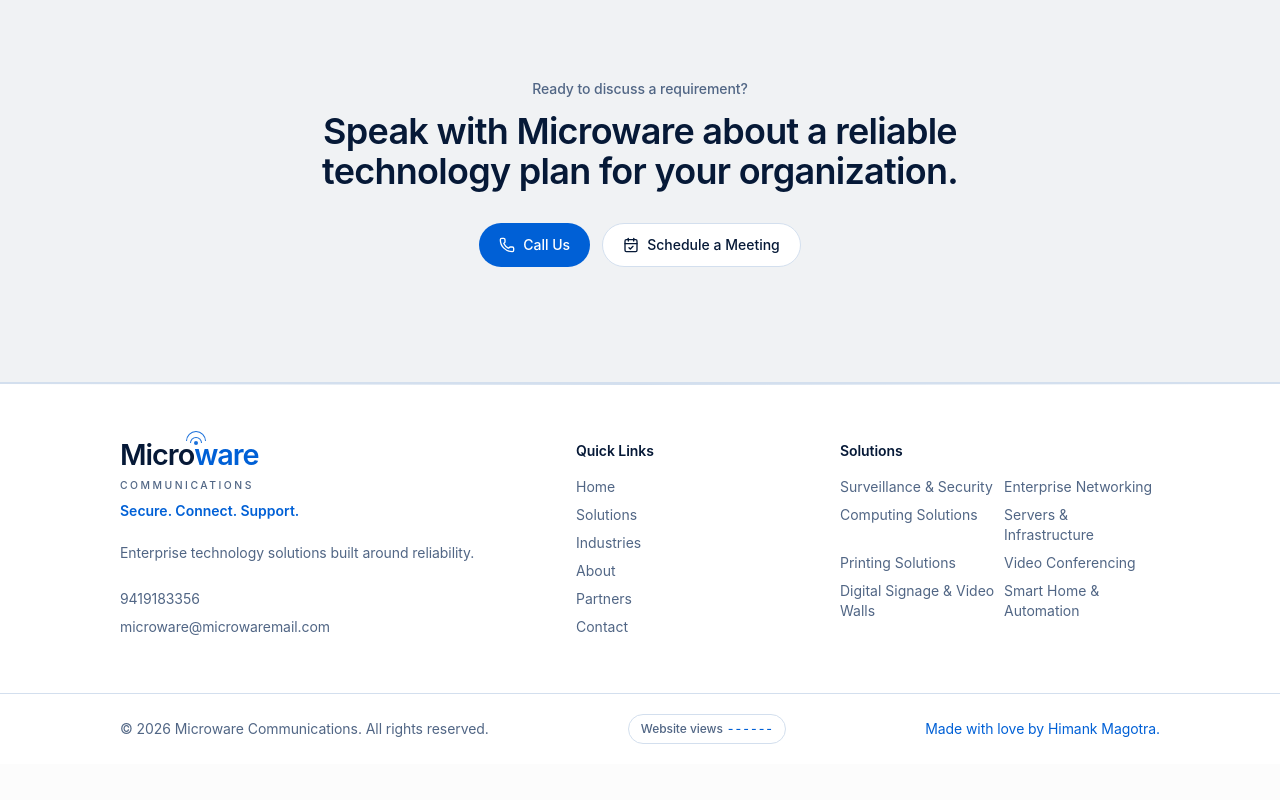
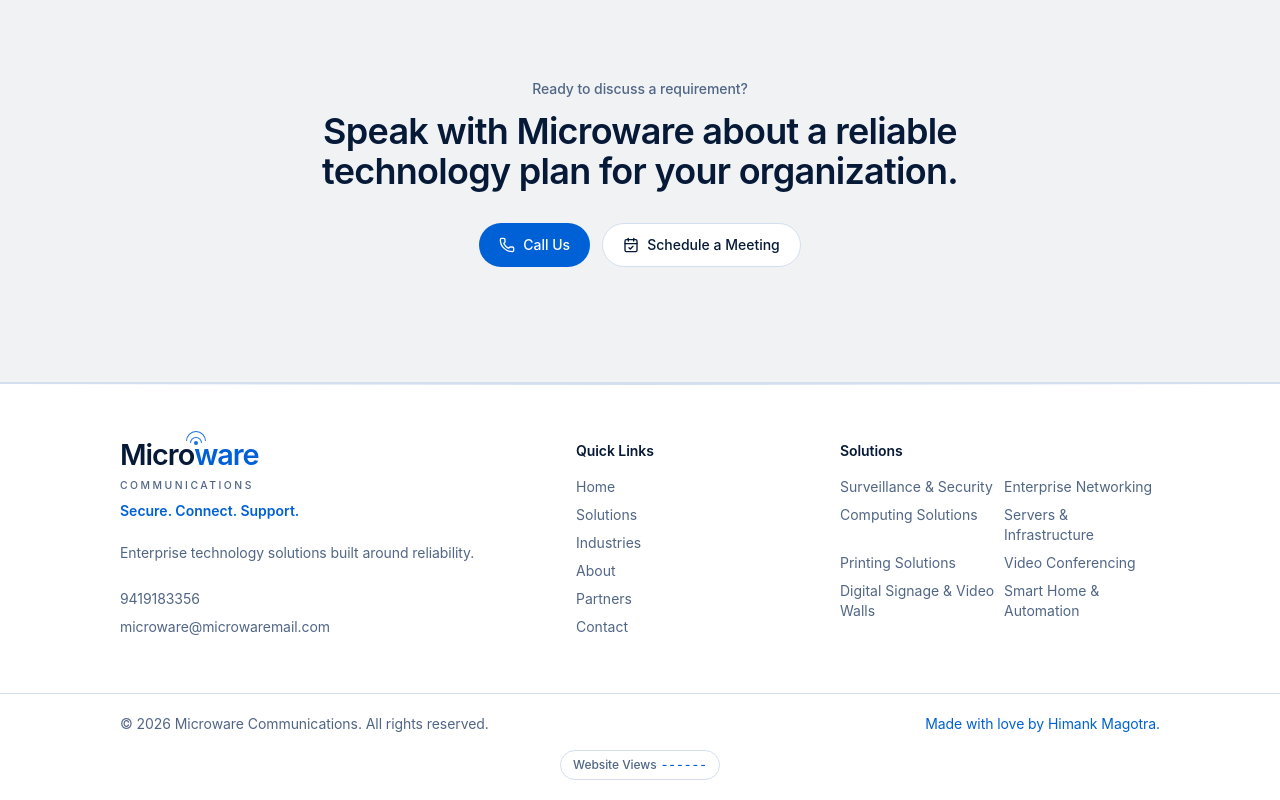
Before and after one commit to himank1m/microcom, a Next.js app: page / in a window 1280 px wide. Shown: the part 1961-2761 px from the top of the page. Before the commit the page ends 2725 px from the top, so only its background shows below. Built offline with nearby package versions, Linux system fonts and the light colour scheme; no server answers; the database is empty.

Commit message:
Center footer website views

```diff
--- a/src/components/layout/Footer.tsx
+++ b/src/components/layout/Footer.tsx
@@ -65,10 +65,14 @@
         </div>
       </div>
       <div className="border-t border-border py-5">
-        <div className="container flex flex-col gap-3 text-sm text-muted-foreground sm:flex-row sm:items-center sm:justify-between">
-          <p>&copy; {new Date().getFullYear()} Microware Communications. All rights reserved.</p>
-          <ViewCounter />
-          <p className="text-accent">Made with love by Himank Magotra.</p>
+        <div className="container grid gap-4 text-sm text-muted-foreground">
+          <div className="flex flex-col gap-2 sm:flex-row sm:items-center sm:justify-between">
+            <p>&copy; {new Date().getFullYear()} Microware Communications. All rights reserved.</p>
+            <p className="text-accent">Made with love by Himank Magotra.</p>
+          </div>
+          <div className="flex justify-center">
+            <ViewCounter />
+          </div>
         </div>
       </div>
     </footer>
--- a/src/components/sections/ViewCounter.tsx
+++ b/src/components/sections/ViewCounter.tsx
@@ -63,7 +63,7 @@
 
   return (
     <p className="inline-flex w-fit items-center rounded-full border border-border bg-card px-3 py-1.5 text-xs font-medium text-muted-foreground">
-      Website views{" "}
+      Website Views{" "}
       <span className="ml-1 tabular-nums text-primary" aria-live="polite">
         {typeof views === "number" ? formatViews(views) : "------"}
       </span>
```
